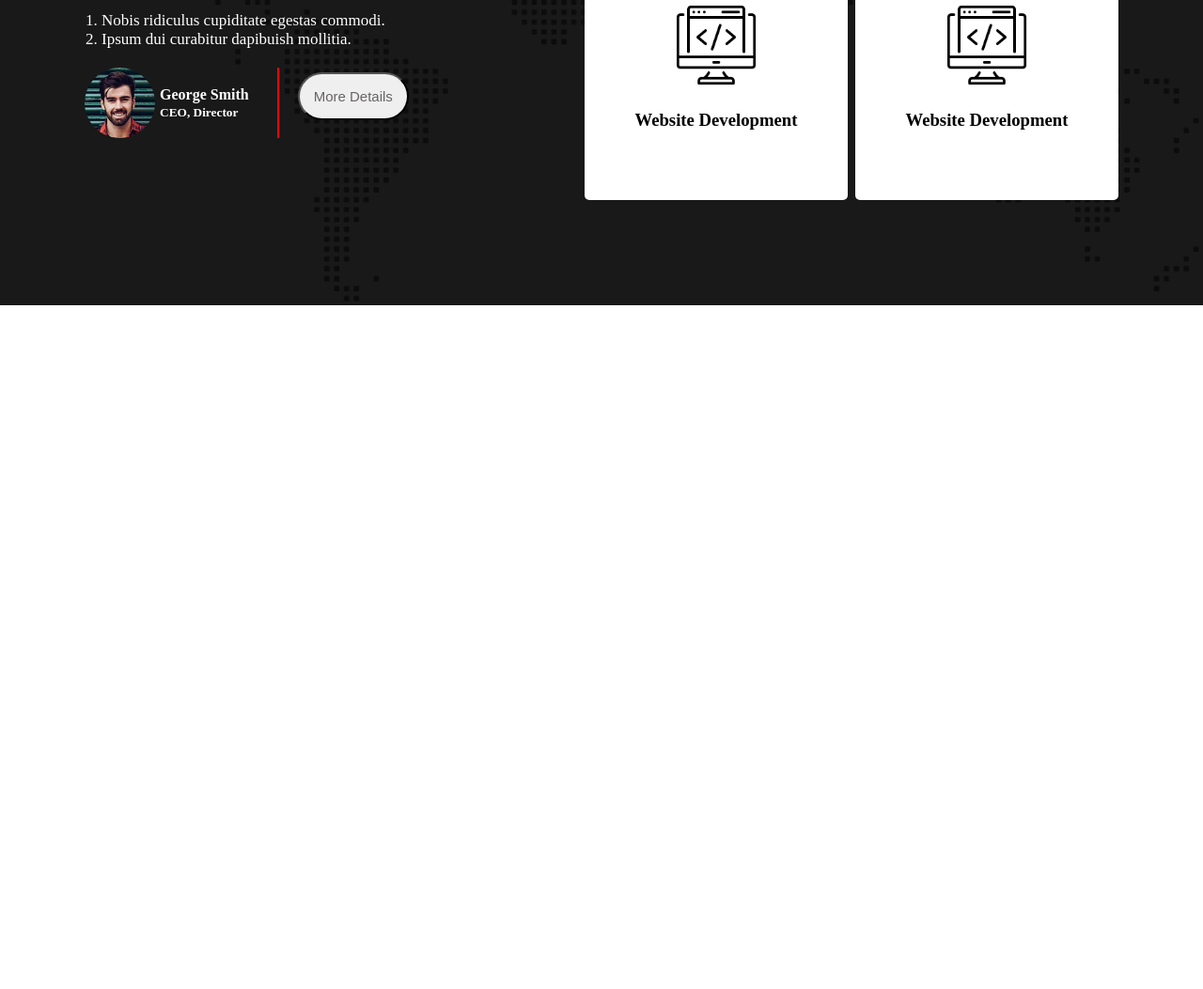
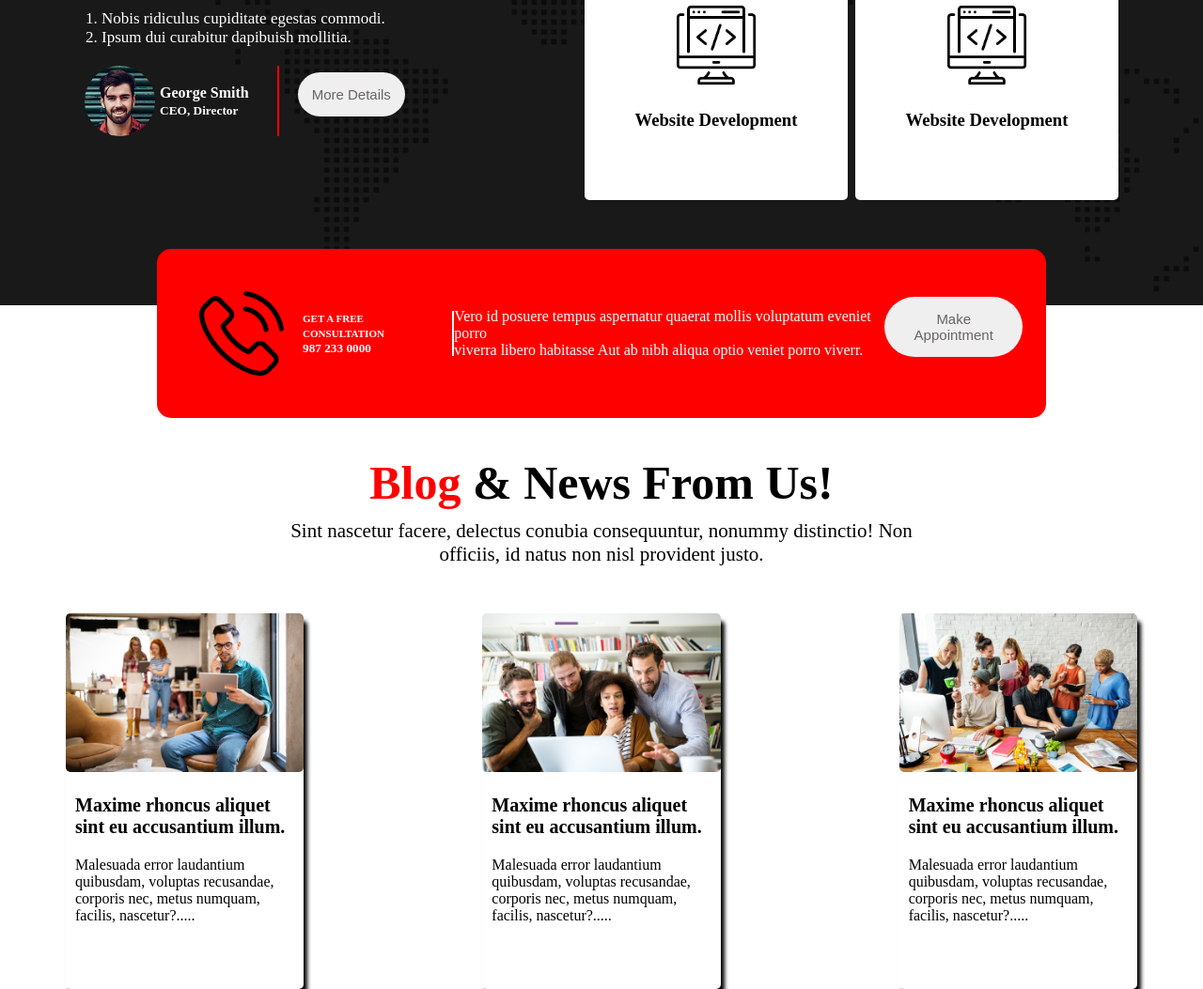
Before and after one commit to Tanvir-Ramim/digital-agency-clone, a plain HTML site: page index.html in a window 1280 px wide. Shown: the part 1352-2405 px from the top of the page at 94% size. Before the commit the page ends 1677 px from the top, so only its background shows below. Drawn offline with Linux system fonts and the light colour scheme.

Commit message:
ain section done

```diff
--- a/index.html
+++ b/index.html
@@ -96,6 +96,52 @@
                 </div>
             </div>
         </section>
+        <!-- red section -->
+        <section>
+            <div class="red-section">
+                <div class="red-phone">
+                    <img class="box-img" src="./asset/icons/phone-call.png" alt="">
+                    <h5 class="red-num"><small>GET A FREE CONSULTATION</small><br>
+                       987 233 0000
+                       </h1>
+                   </div>
+                   <div class="red-para">
+                      <p>Vero id posuere tempus aspernatur quaerat mollis voluptatum eveniet porro <br>
+                       viverra libero habitasse Aut ab nibh aliqua optio veniet porro viverr.</p>
+                   </div>
+                   <div class="red-btn">
+                    <button class="service-btn">Make Appointment</button>
+                   </div>
+            </div>
+        </section>
+        <!-- blog section -->
+        <section>
+           <div class="blog-main">
+            <div class="blog-title-container">
+                <h2 style="font-size:50px;"><span class="text-red">Blog</span> & News From Us!</h2>
+                <p class="blog-para">Sint nascetur facere, delectus conubia consequuntur, nonummy distinctio! Non officiis, id natus non nisl provident justo.</p>
+         </div>
+           </div>
+           <!-- card section -->
+           <div class="card-section">
+            <div class="card-box">
+                  <img class="card-img" src="./asset/image/blog-1.jpg" alt="">
+                  <h3 class="card-title">Maxime rhoncus aliquet sint eu accusantium illum.</h3>
+                  <p class="card-para">Malesuada error laudantium quibusdam, voluptas recusandae, corporis nec, metus numquam, facilis, nascetur?.....</p>
+            </div>
+            <div class="card-box">
+                  <img class="card-img" src="./asset/image/blog-2.jpg" alt="">
+                  <h3 class="card-title">Maxime rhoncus aliquet sint eu accusantium illum.</h3>
+                  <p class="card-para">Malesuada error laudantium quibusdam, voluptas recusandae, corporis nec, metus numquam, facilis, nascetur?.....</p>
+            </div>
+            <div class="card-box">
+                  <img class="card-img" src="./asset/image/blog-3.jpg" alt="">
+                  <h3 class="card-title">Maxime rhoncus aliquet sint eu accusantium illum.</h3>
+                  <p class="card-para">Malesuada error laudantium quibusdam, voluptas recusandae, corporis nec, metus numquam, facilis, nascetur?.....</p>
+            </div>
+
+           </div>
+        </section>
     </main>
     <footer>
 
--- a/style.css
+++ b/style.css
@@ -90,6 +90,7 @@
     font-size: 15px;
     color: rgb(104, 100, 100);
     margin-bottom: 15px;
+    border: none;
 
 }
 .service-title{
@@ -153,3 +154,66 @@
     border-right: 2px solid red;
     padding-right: 30px;
 }
+
+/* red section */
+.red-phone{
+  display: flex;
+  align-items: center;
+}
+.red-section{
+    display: flex;
+    justify-content: space-around;
+    align-items: center;
+    width: 70%;
+    margin: auto;
+    background-color: red;
+    border-radius: 15px;
+    margin-top: -60px;
+    color: white;
+    padding: 25px;
+}
+.red-num{
+    border-right: 2px solid white;
+    padding-right: 20px;
+}
+
+/* blog section */
+.blog-para{
+    width: 70%;
+    margin: auto;
+    font-size:21px;
+    padding: 10px;
+}
+
+.blog-main{
+    text-align: center;
+    display: flex;
+    align-items: center;
+    justify-content: center;
+    margin: 40px;
+}
+/* card section */
+.card-img{
+    width: 100%;
+    border-radius: 5px;
+}
+.card-box{
+    width: 340px;
+    height: 400px;
+    box-shadow: 4px 8px 4px black;
+    border-radius: 5px;
+    margin: 0px 70px;
+}
+.card-title{
+    padding: 10px;
+    padding-top: 20px;
+    font-size: 20px;
+}
+.card-para{
+    padding: 10px;
+}
+.card-section{
+    display: flex;
+    justify-content:center;
+    gap: 50px;
+}
```
